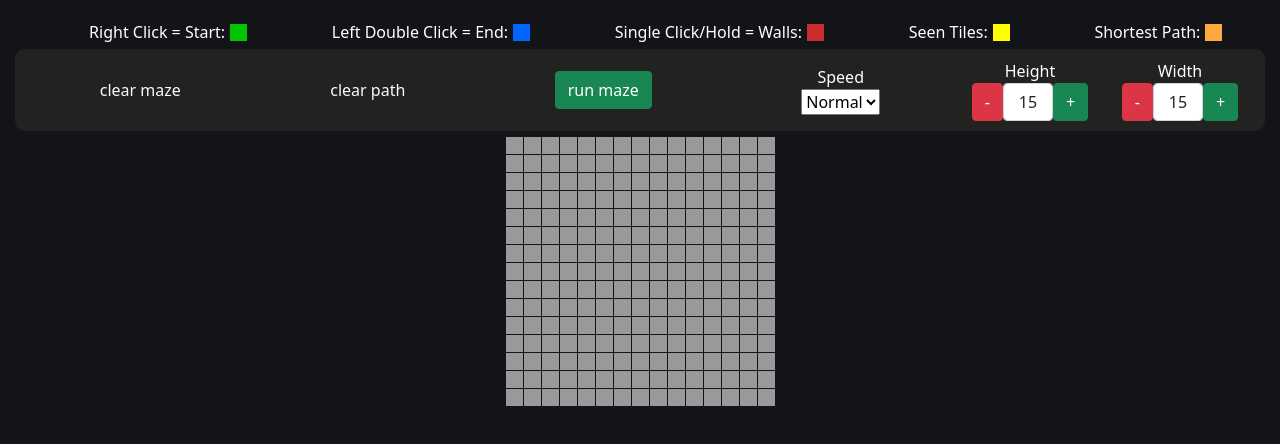
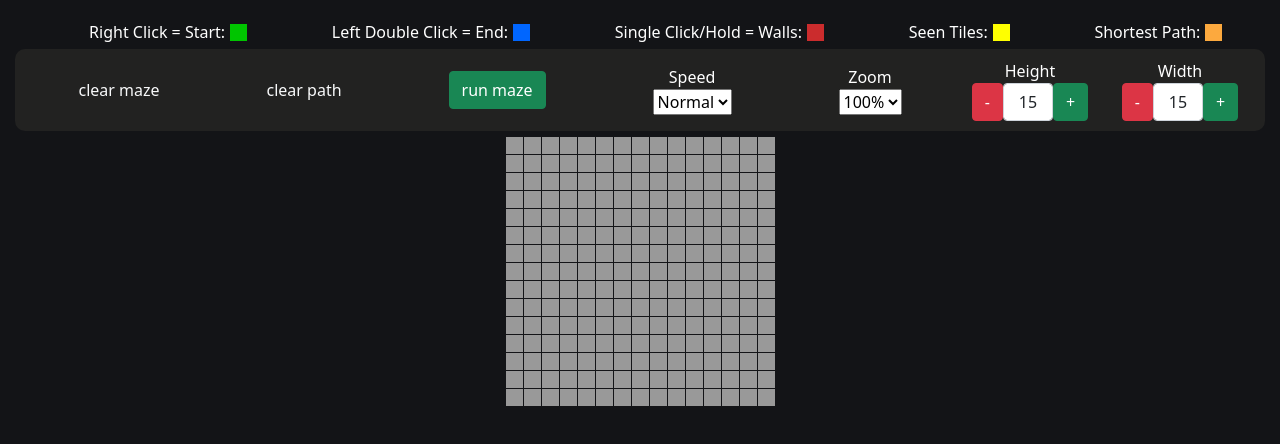
Before and after one commit to semanticsatiation/maze-runner, an Angular app: page / in a window 1280 px wide. Shown: the top 444 px of the page. Built offline with nearby package versions, Linux system fonts and the light colour scheme.

Commit message:
add zoom feature

```diff
--- a/src/app/maze/maze.component.html
+++ b/src/app/maze/maze.component.html
@@ -21,6 +21,14 @@
 
             <select [disabled]="isSolving" name="speed" id="speed" [value]="speed" (change)="adjustSpeed($event)">
                 <option *ngFor="let speedItem of speeds; let i = index;" [selected]="speedItem[1] === speed.toString()" [value]="speeds[i][1]">{{speedItem[0]}}</option>
+            </select>
+        </div>
+
+        <div class="flex-column-center">
+            <label for="zoom">Zoom</label>
+
+            <select name="zoom" id="zoom" [value]="zoom" (change)="adjustZoom($event)">
+                <option *ngFor="let zoomItem of zooms; let i = index;" [selected]="zoomItem === zoom" [value]="zooms[i]">{{zoomItem}}%</option>
             </select>
         </div>
     </div>
@@ -68,6 +76,7 @@
     <ul class="maze" (contextmenu)="$event.preventDefault()">
         <li class="row" *ngFor="let square of squares; let ri = index;">
             <div
+                [ngStyle]="{height: calcZoom(), width: calcZoom()}"
                 *ngFor="let block of square; let ci = index;"
                 (mouseover)="toggleTile([ri, ci])"
                 (mousedown)="mouseIsDown = true"
--- a/src/app/maze/maze.component.ts
+++ b/src/app/maze/maze.component.ts
@@ -16,9 +16,8 @@ const delay = (delayInms:number) => {
 
 export class MazeComponent implements OnInit {
   height:number = 15;
+
   width:number = 15;
-
-  speed:number = 20;
 
   squares:number[][] = this.createSquares();
 
@@ -40,7 +39,13 @@ export class MazeComponent implements OnInit {
 
   clicked = false;
 
+  speed:number = 20;
+
   speeds:any[] = [["Slow", "150"], ["Normal", "20"], ["Fast", "1"], ["Instant", "0"]];
+
+  zoom:number = 100;
+
+  zooms:number[] = [200, 150, 125, 100, 50, 25];
 
   branchingPaths: {
     [key: number]: number[]
@@ -51,6 +56,16 @@ export class MazeComponent implements OnInit {
   constructor() { }
 
   ngOnInit(): void {
+  }
+
+  calcZoom() {
+    return ((this.zoom / 100) * 17) + "px";
+  }
+
+  adjustZoom(event:Event) {
+    const target = event.target as HTMLTextAreaElement;
+
+    this.zoom = parseInt(target.value);
   }
 
   calcInd(arr:number[]) {
```
